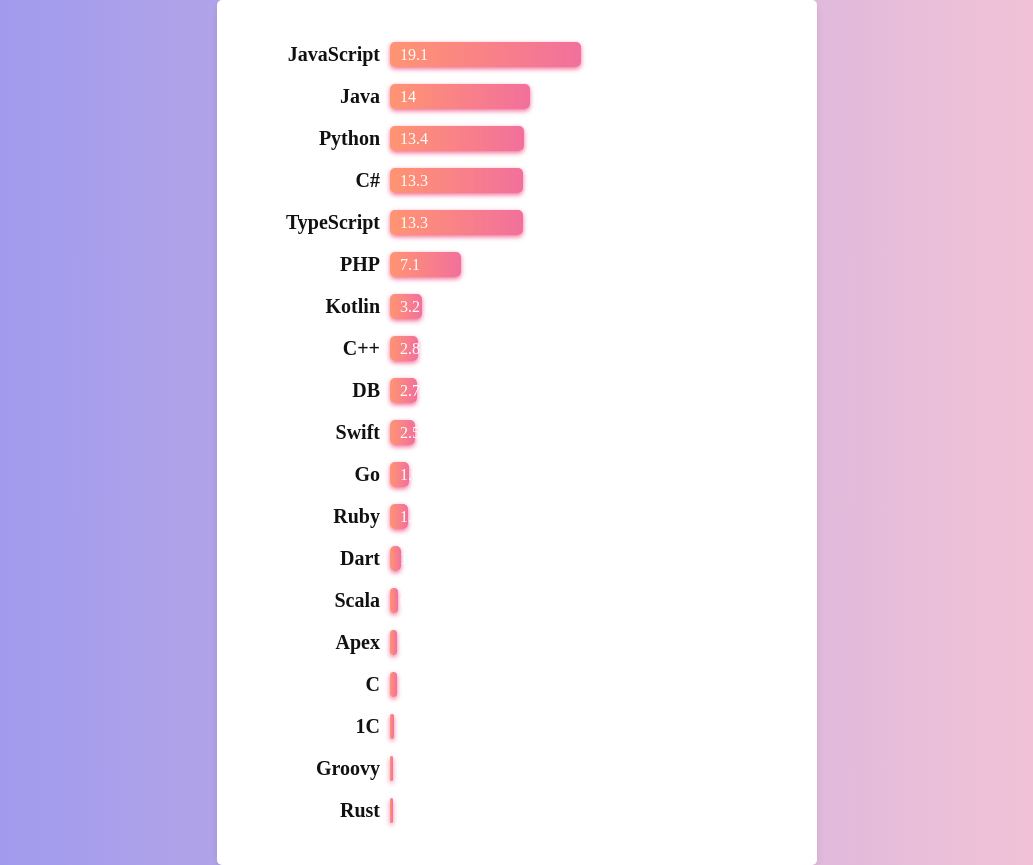
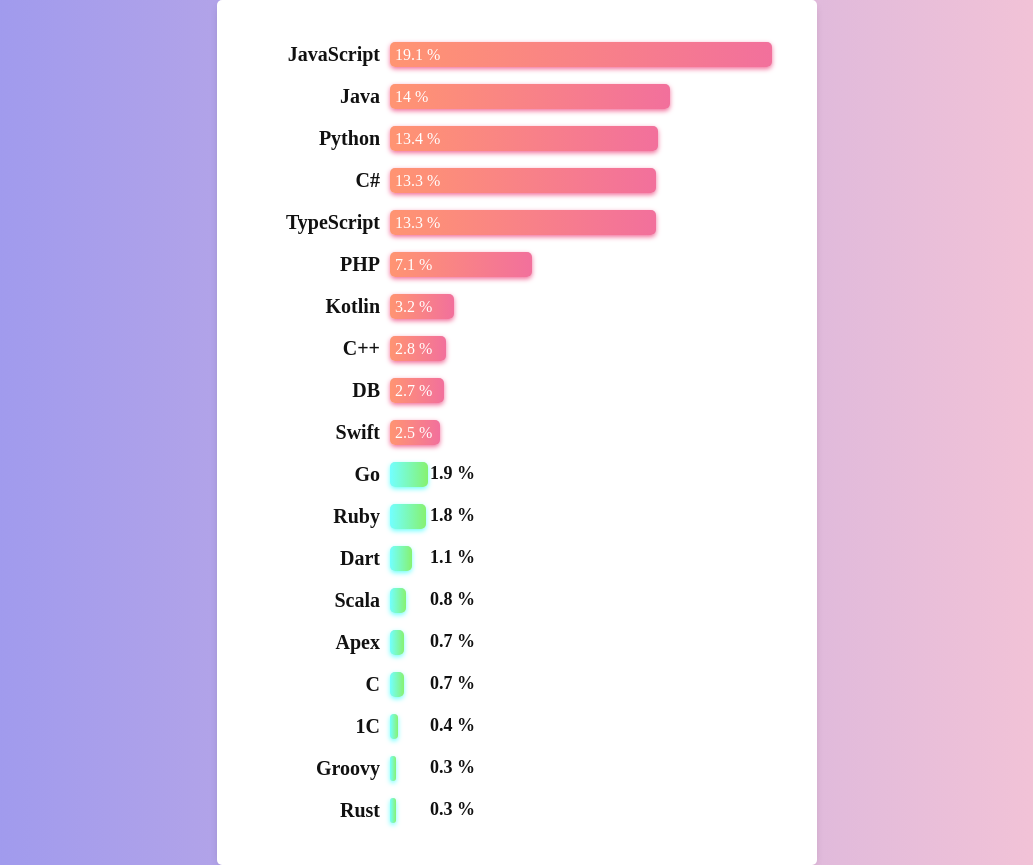
Before and after one commit to YakovchukIvan/home_work_HW-Array, a plain HTML site: page index.html in a window 1280 px wide. Shown: the whole page, without its empty margins (123-1156 px from the left). Drawn offline with Linux system fonts and the light colour scheme; a web font is replaced by a local one.

Commit message:
finish home work HW

```diff
--- a/style.css
+++ b/style.css
@@ -59,13 +59,30 @@ body {
     align-items: center;
 }
 
+.progress2 {
+    background: linear-gradient(to left, rgb(134, 242, 112), rgb(114, 255, 255));
+    box-shadow: 0 3px 3px -5px rgb(134, 242, 112), 0 2px 5px rgb(114, 255, 255);
+}
+
 .percent {
     color: #fff;
     font-weight: 500;
     font-size: 16px;
-    padding-left: 10px;
+    padding-left: 5px;
 
 }
+
+.percent2 {
+    position: absolute;
+    display: block;
+    top: 1px;
+    left: 35px;
+    width: 60px;
+    font-size: 18px;
+    padding-left: 5px;
+}
+
+
 ol {
     list-style-type: none;
     padding: 0;
--- a/task.js
+++ b/task.js
@@ -107,14 +107,28 @@ console.log(data[2].language);
 function tableStart() {
   for (let i = 0; i < data.length; i++) {
     let dataLanguage = data[i];
-    list__item.insertAdjacentHTML("beforeend", `
+
+    if (dataLanguage.popularity >= 2) {
+      list__item.insertAdjacentHTML("beforeend", `
       <li class="review">
         <p>${dataLanguage.language}</p>
         <div class="progress">
-          <div class="progress-done" data-done="${dataLanguage.popularity}"><span class="percent">${dataLanguage.popularity}</span></div>
+          <div class="progress-done" data-done="${dataLanguage.popularity}"><span class="percent">${dataLanguage.popularity} %</span></div>
         </div>
       </li>
     `);
+    } else if (dataLanguage.popularity < 2) {
+      list__item.insertAdjacentHTML("beforeend", `
+      <li class="review">
+        <p>${dataLanguage.language}</p>
+        <div class="progress">
+          <div class="progress-done progress2" data-done="${dataLanguage.popularity}"></div>
+          <span class="percent2">${dataLanguage.popularity} %</span>
+        </div>
+      </li>
+    `);
+    }
+
   }
 
   startProgres();
@@ -124,7 +138,7 @@ function startProgres() {
   const progressDoneElements = document.querySelectorAll('.progress-done');
   progressDoneElements.forEach(progressDone => {
     const numProgress = progressDone.getAttribute('data-done');
-    progressDone.style.width = (numProgress * 10) + 'px';
+    progressDone.style.width = (numProgress * 20) + 'px';
   });
 }
 
```
